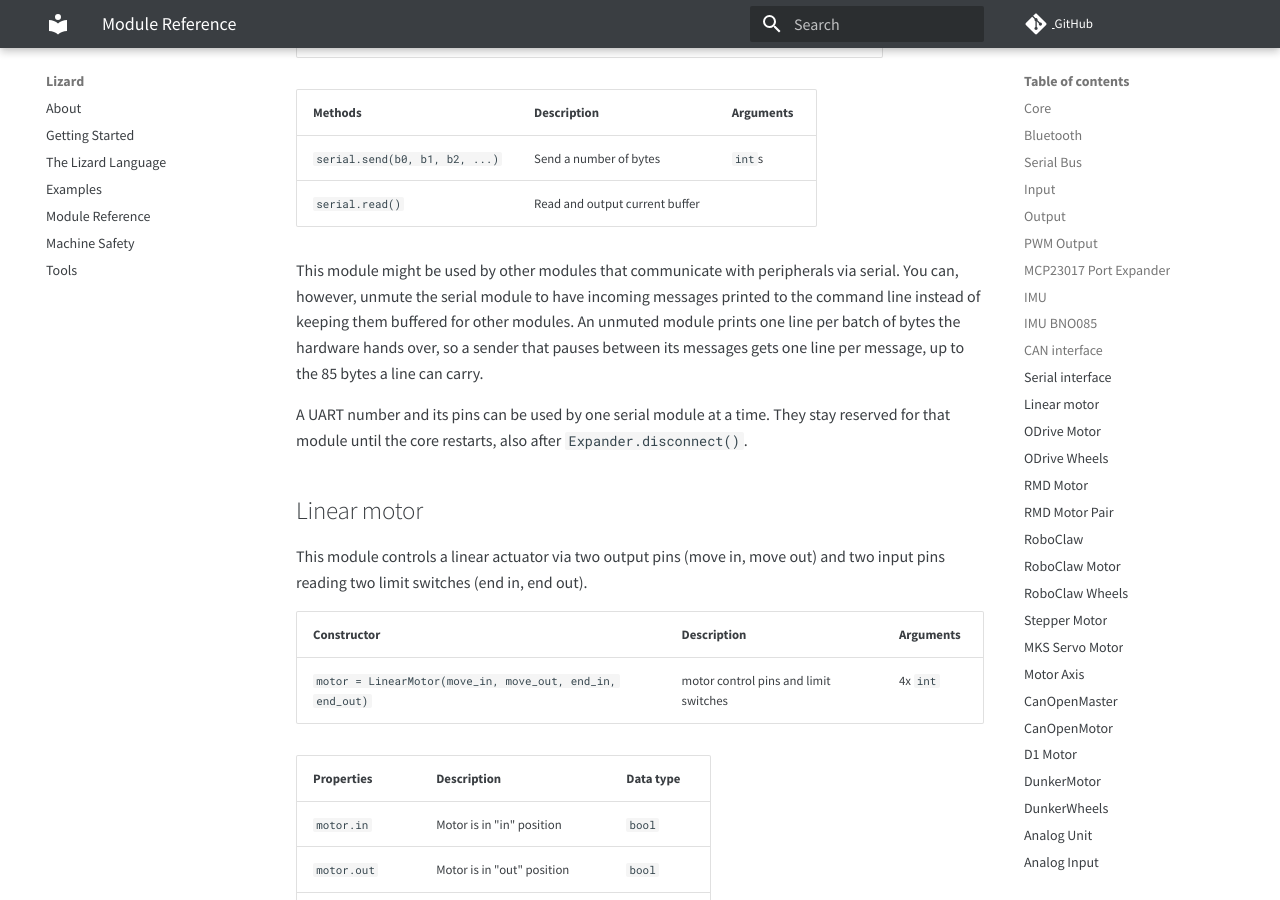
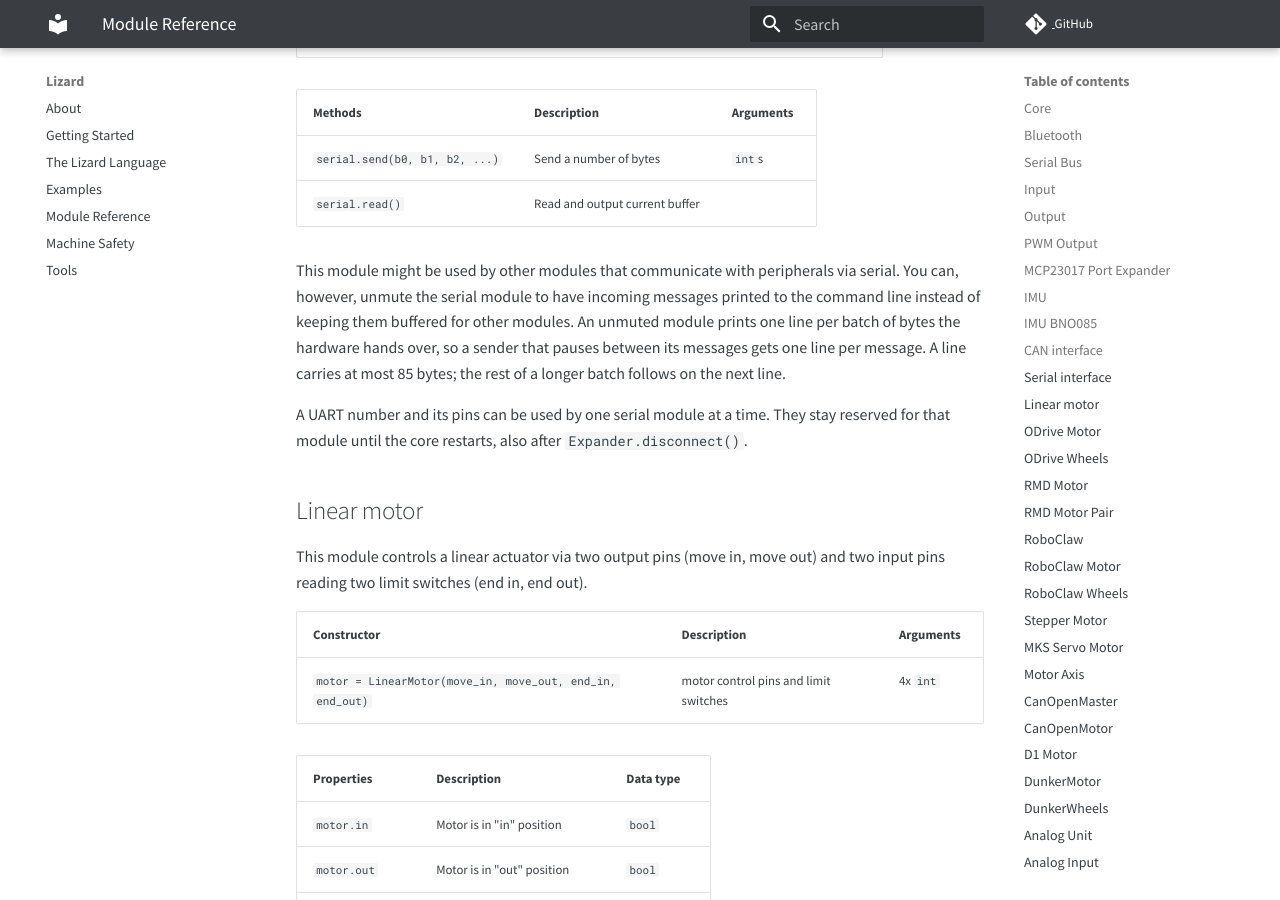
Before and after one commit to zauberzeug/lizard, an MkDocs documentation site: the page built from docs/module_reference.md, in a window 1280 px wide and 900 px high, scrolled down 16621 px. Built offline with MkDocs 1.6.1 and Material for MkDocs 9.7.7, drawn with Linux system fonts in a browser that asks for light colours; comment, search, counter and statistics services are not loaded.

Commit message:
Cap an unmuted Serial's line at 85 bytes instead of throwing
get_output() read the ring until it was empty and formatted every byte
into a 256-byte buffer, so the 86th byte made csprintf throw
BufferTooSmallError and the bytes read so far were lost. With the
threshold back at 120 while unmuted, a frame of 86 to 120 bytes or a
continuous stream hits that again. Stop reading once another byte no
longer fits; the rest stays in the ring and comes out as the next line,
which is what the module reference now says.

Co-Authored-By: Claude Opus 5.5 <noreply@anthropic.com>

```diff
--- a/docs/module_reference.md
+++ b/docs/module_reference.md
@@ -501,7 +501,8 @@ The serial module allows communicating with peripherals via the specified connec
 
 This module might be used by other modules that communicate with peripherals via serial.
 You can, however, unmute the serial module to have incoming messages printed to the command line instead of keeping them buffered for other modules.
-An unmuted module prints one line per batch of bytes the hardware hands over, so a sender that pauses between its messages gets one line per message, up to the 85 bytes a line can carry.
+An unmuted module prints one line per batch of bytes the hardware hands over, so a sender that pauses between its messages gets one line per message.
+A line carries at most 85 bytes; the rest of a longer batch follows on the next line.
 
 A UART number and its pins can be used by one serial module at a time.
 They stay reserved for that module until the core restarts, also after `Expander.disconnect()`.
```
Also changed, not shown: 1 other file.
